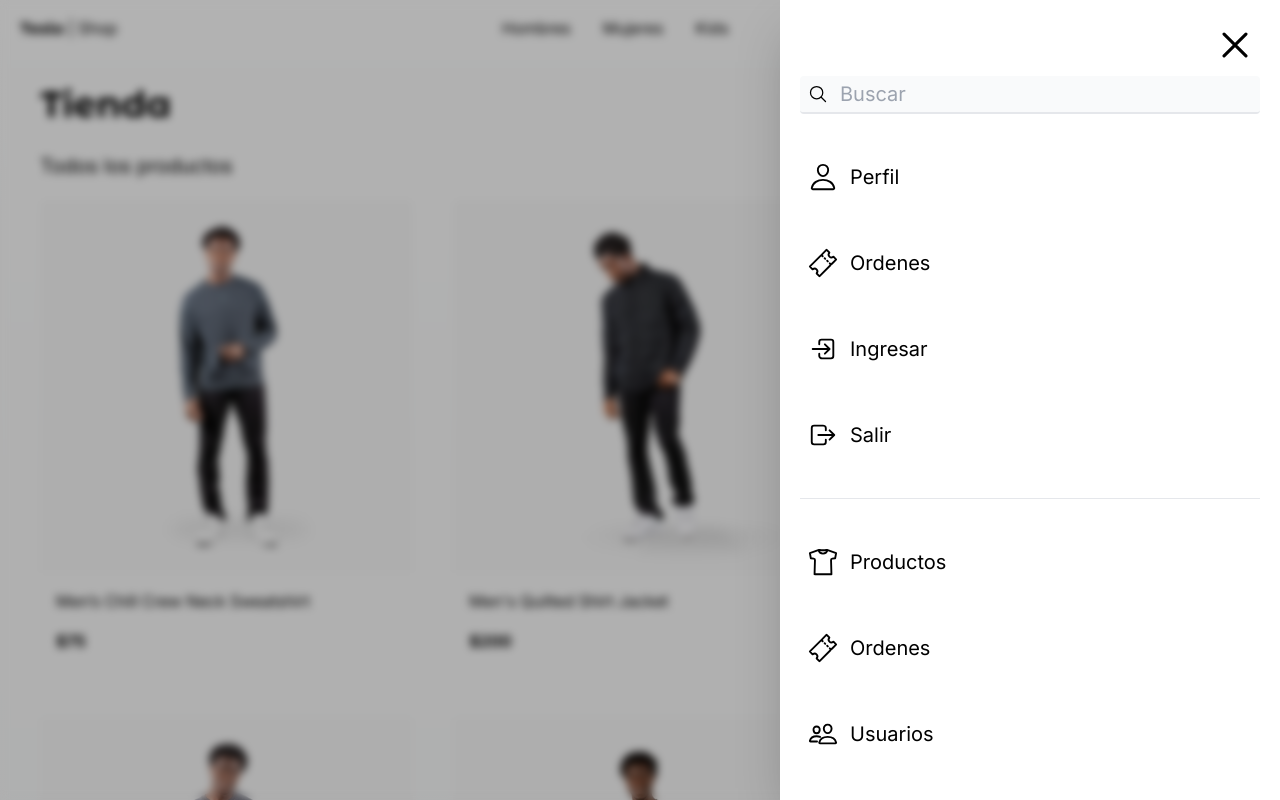
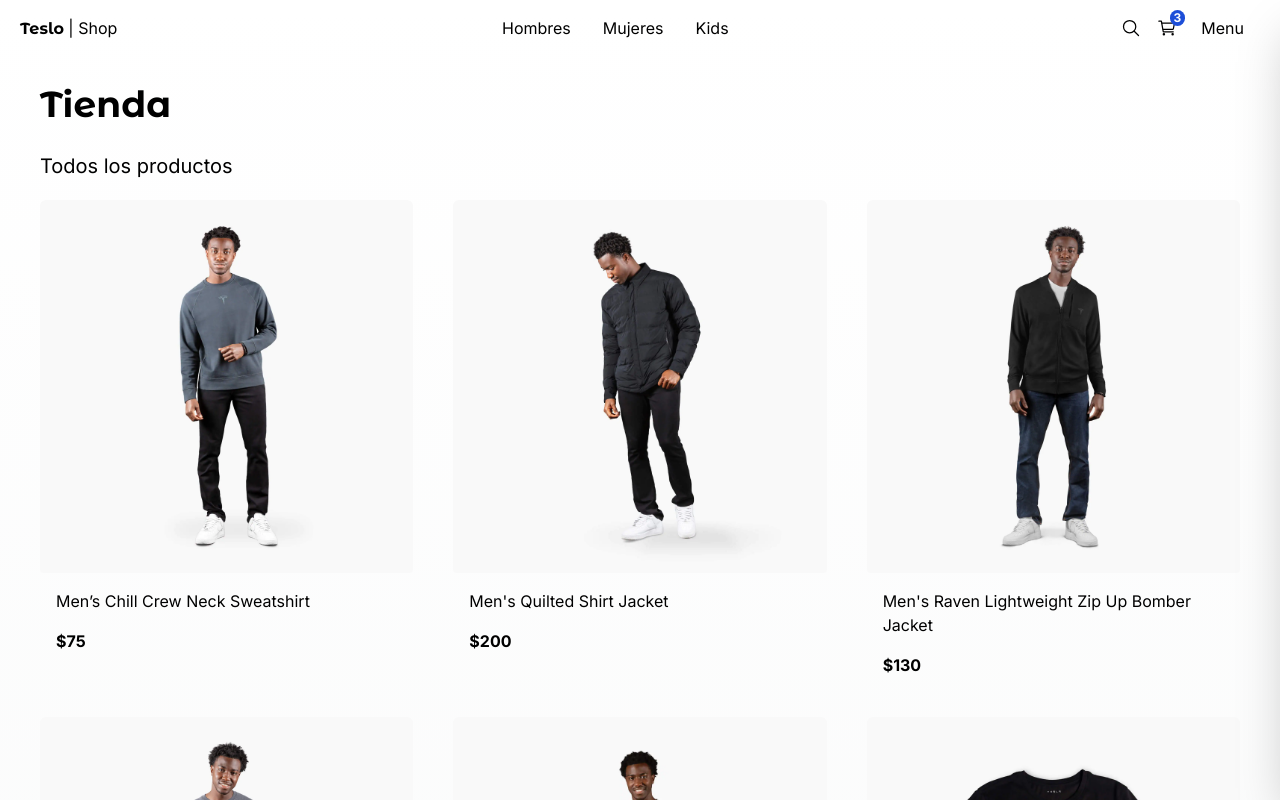
Before and after one commit to HiramSnake/teslo-shop, a Next.js app: page / in a window 1280 px wide. Shown: the top 800 px of the page. Built offline with nearby package versions, Linux system fonts and the light colour scheme.

Commit message:
adding zustand store

```diff
--- a/package.json
+++ b/package.json
@@ -9,10 +9,12 @@
     "lint": "next lint"
   },
   "dependencies": {
+    "clsx": "^2.1.0",
     "next": "14.1.4",
     "react": "^18",
     "react-dom": "^18",
-    "react-icons": "^5.0.1"
+    "react-icons": "^5.0.1",
+    "zustand": "^4.5.2"
   },
   "devDependencies": {
     "@types/node": "^20",
--- a/src/components/ui/sidebar/Sidebar.tsx
+++ b/src/components/ui/sidebar/Sidebar.tsx
@@ -1,26 +1,57 @@
 'use client'
+import { useUIStore } from "@/store"
+import clsx from "clsx"
 import Link from "next/link"
 import { IoCloseOutline, IoLogInOutline, IoLogOutOutline, IoPeopleOutline, IoPersonOutline, IoSearchOutline, IoShirtOutline, IoTicketOutline } from "react-icons/io5"
 
 
 export const Sidebar = () => {
+
+  const isSideMenuOpen = useUIStore(state => state.isSideMenuOpen)
+  const closeMenuOpen = useUIStore(state => state.closeSideMenu)
+
   return (
     <div>
         {/* background black */}
-        <div
-        className="fixed top-0 left-0 w-screen h-screen z-10 bg-black opacity-30"/>
+        {
+          isSideMenuOpen && (
+
+            <div
+
+            className="fixed top-0 left-0 w-screen h-screen z-10 bg-black opacity-30"/>
+          )
+        }
+
+
 
 {/* blur */}
-        <div
-        className="fade-in fixed top-0 left-0 w-screen h-screen z-10 backdrop-filter backdrop-blur-sm"
-         />
+
+{
+  isSideMenuOpen && (
+
+    <div
+    onClick={closeMenuOpen}
+    className="fade-in fixed top-0 left-0 w-screen h-screen z-10 backdrop-filter backdrop-blur-sm"
+     />
+  )
+
+}
 
 {/* sidemenu
  */}
 
- <nav className="fixed p-5 right-0 top-0 w-[500px] h-screen bg-white z-20 shadow-2xl transform transition-all duration-300">
+ <nav className={
+  clsx(
+    'fixed p-5 right-0 top-0 w-[500px] h-screen bg-white z-20 shadow-2xl transform transition-all duration-300',
+    {
+      'translate-x-full': !isSideMenuOpen
+    }
 
-    <IoCloseOutline size={50} className="absolute top-5 right-5 cursor-pointer" onClick={() => console.log('cli')
+  )
+
+ }>
+
+    <IoCloseOutline size={50} className="absolute top-5 right-5 cursor-pointer" onClick={() => closeMenuOpen()
     }/>
 
     {/* input */}
--- a/src/components/ui/top-menu/TopMenu.tsx
+++ b/src/components/ui/top-menu/TopMenu.tsx
@@ -1,9 +1,15 @@
+'use client'
 import { titleFont } from "@/config/fonts"
+import { useUIStore } from "@/store"
 import Link from "next/link"
 import { IoCartOutline, IoSearchOutline } from "react-icons/io5"
 
 
 export const TopMenu = () => {
+
+  const openSideMenu= useUIStore(state => state.openSideMenu)
+
+
   return (
     <nav className="flex px-5 justify-between items-center w-full">
 
@@ -37,6 +43,7 @@ export const TopMenu = () => {
         </Link>
 
         <button
+        onClick={openSideMenu}
         className="m-2 p-2 rounded-md transition-all hover:bg-gray-100">
             Menu
         </button>
--- /dev/null
+++ b/src/store/index.ts
@@ -0,0 +1 @@
+export * from '@/store/ui/ui-store'
--- /dev/null
+++ b/src/store/ui/ui-store.ts
@@ -0,0 +1,18 @@
+import { create } from 'zustand'
+
+
+interface State{
+  isSideMenuOpen: boolean;
+  openSideMenu: () => void
+  closeSideMenu: () => void
+}
+
+
+export const useUIStore = create<State>()((set)=>({
+
+  isSideMenuOpen:false,
+
+  openSideMenu: () => set({isSideMenuOpen:true}),
+  closeSideMenu: () => set({isSideMenuOpen:false})
+
+}))
```
Also changed, not shown: 1 other file (tests, documents, lock files or other folders).
